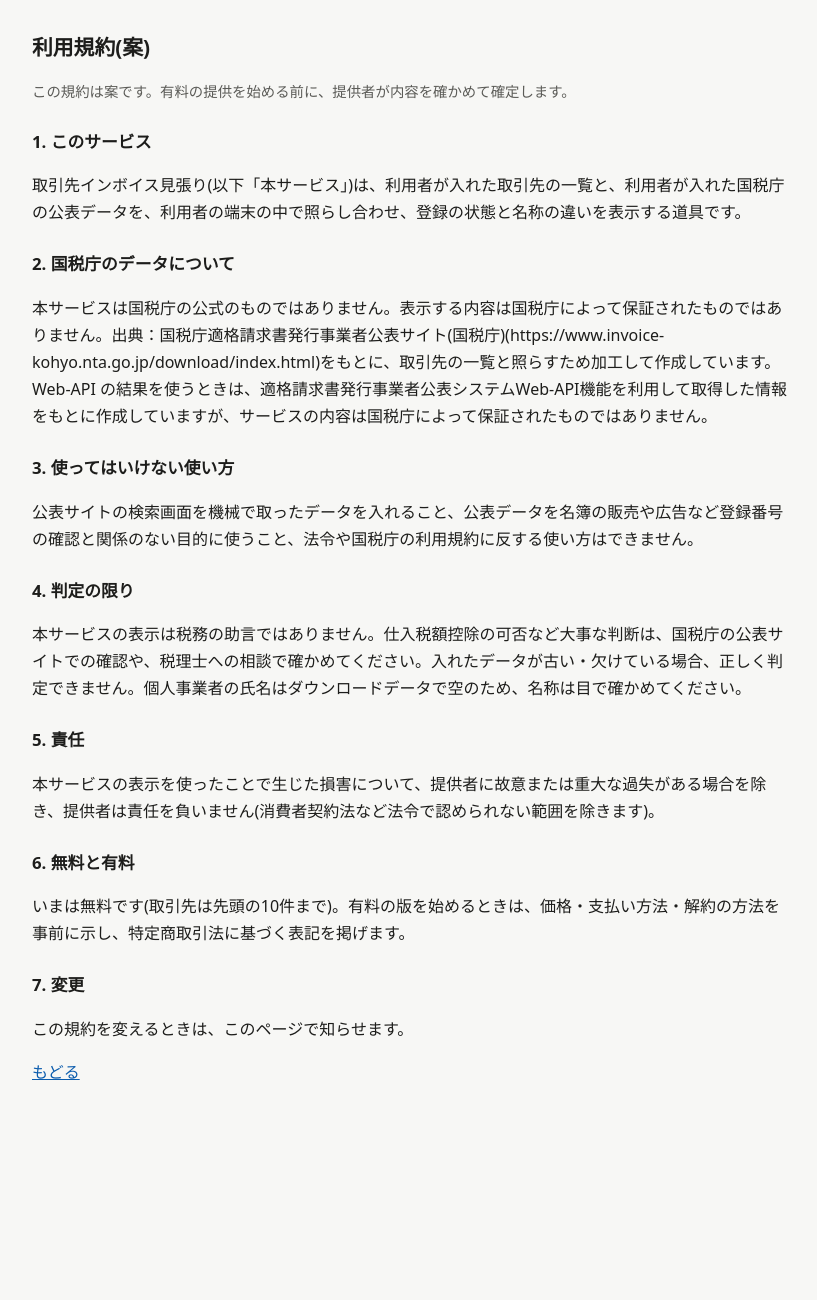
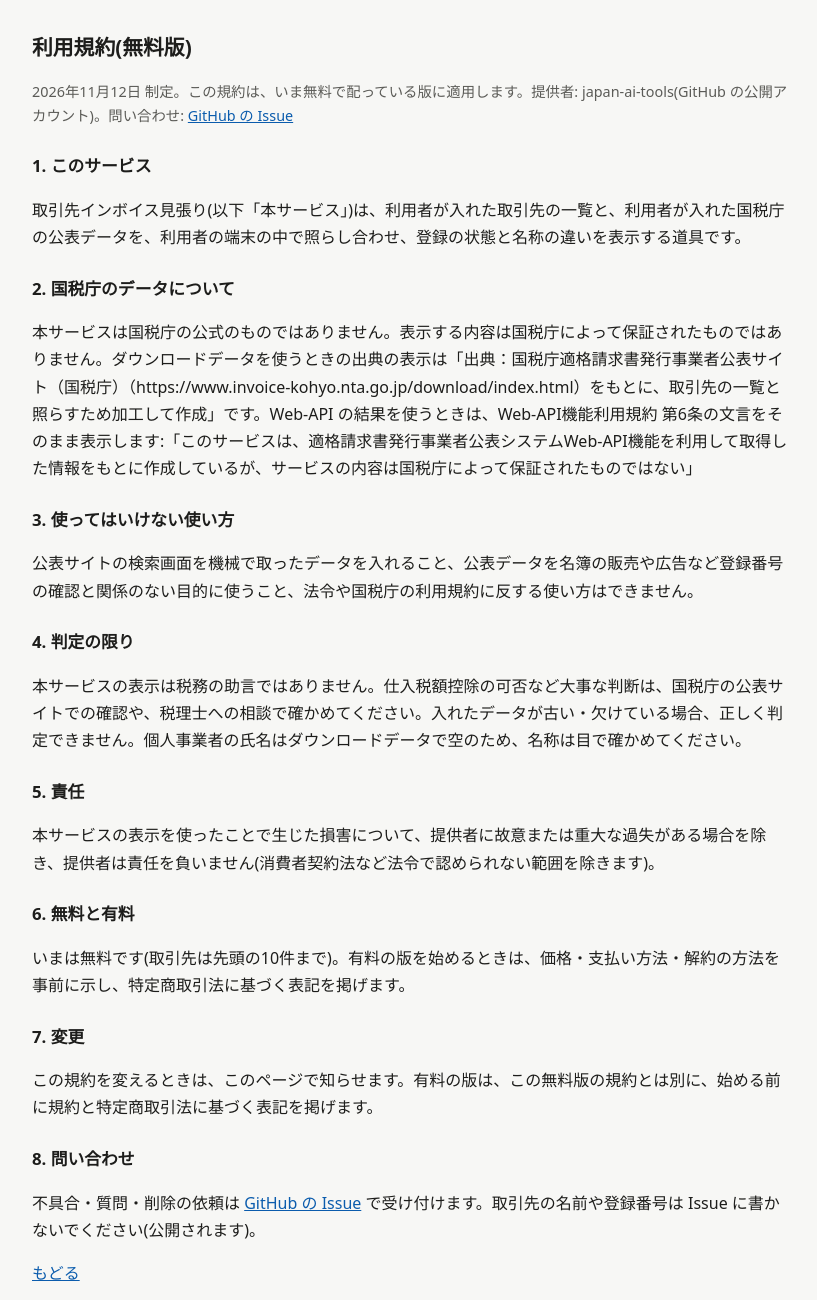
Before and after one commit to japan-ai-tools/invoice-watch, a plain HTML site: page web/terms.html in a window 1280 px wide. Shown: the whole page, without its empty margins (228-1045 px from the left). Before the commit the page ends 1118 px from the top, so only its background shows below. Drawn offline with Linux system fonts and the light colour scheme.

Commit message:
Update web/terms.html

```diff
--- a/web/terms.html
+++ b/web/terms.html
@@ -5,14 +5,15 @@
 <style>:root{--bg:#f7f7f5;--ink:#1d1d1b;--sub:#5b5b57;--accent:#0b5cad}@media (prefers-color-scheme: dark){:root{--bg:#161615;--ink:#ececea;--sub:#a9a9a4;--accent:#6aa8ec}}
 body{margin:0;background:var(--bg);color:var(--ink);font:16px/1.7 system-ui,"Hiragino Sans","Yu Gothic UI",sans-serif}main{max-width:760px;margin:0 auto;padding:16px}h1{font-size:1.3rem}h2{font-size:1.05rem;margin-top:1.4em}a{color:var(--accent)}.note{color:var(--sub);font-size:.9rem}</style>
 </head><body><main>
-<h1>利用規約(案)</h1>
-<p class="note">この規約は案です。有料の提供を始める前に、提供者が内容を確かめて確定します。</p>
+<h1>利用規約(無料版)</h1>
+<p class="note">2026年11月12日 制定。この規約は、いま無料で配っている版に適用します。提供者: japan-ai-tools(GitHub の公開アカウント)。問い合わせ: <a href="https://github.com/japan-ai-tools/invoice-watch/issues" rel="noopener">GitHub の Issue</a></p>
 <h2>1. このサービス</h2><p>取引先インボイス見張り(以下「本サービス」)は、利用者が入れた取引先の一覧と、利用者が入れた国税庁の公表データを、利用者の端末の中で照らし合わせ、登録の状態と名称の違いを表示する道具です。</p>
-<h2>2. 国税庁のデータについて</h2><p>本サービスは国税庁の公式のものではありません。表示する内容は国税庁によって保証されたものではありません。出典：国税庁適格請求書発行事業者公表サイト(国税庁)(https://www.invoice-kohyo.nta.go.jp/download/index.html)をもとに、取引先の一覧と照らすため加工して作成しています。Web-API の結果を使うときは、適格請求書発行事業者公表システムWeb-API機能を利用して取得した情報をもとに作成していますが、サービスの内容は国税庁によって保証されたものではありません。</p>
+<h2>2. 国税庁のデータについて</h2><p>本サービスは国税庁の公式のものではありません。表示する内容は国税庁によって保証されたものではありません。ダウンロードデータを使うときの出典の表示は「出典：国税庁適格請求書発行事業者公表サイト（国税庁）（https://www.invoice-kohyo.nta.go.jp/download/index.html）をもとに、取引先の一覧と照らすため加工して作成」です。Web-API の結果を使うときは、Web-API機能利用規約 第6条の文言をそのまま表示します:「このサービスは、適格請求書発行事業者公表システムWeb-API機能を利用して取得した情報をもとに作成しているが、サービスの内容は国税庁によって保証されたものではない」</p>
 <h2>3. 使ってはいけない使い方</h2><p>公表サイトの検索画面を機械で取ったデータを入れること、公表データを名簿の販売や広告など登録番号の確認と関係のない目的に使うこと、法令や国税庁の利用規約に反する使い方はできません。</p>
 <h2>4. 判定の限り</h2><p>本サービスの表示は税務の助言ではありません。仕入税額控除の可否など大事な判断は、国税庁の公表サイトでの確認や、税理士への相談で確かめてください。入れたデータが古い・欠けている場合、正しく判定できません。個人事業者の氏名はダウンロードデータで空のため、名称は目で確かめてください。</p>
 <h2>5. 責任</h2><p>本サービスの表示を使ったことで生じた損害について、提供者に故意または重大な過失がある場合を除き、提供者は責任を負いません(消費者契約法など法令で認められない範囲を除きます)。</p>
 <h2>6. 無料と有料</h2><p>いまは無料です(取引先は先頭の10件まで)。有料の版を始めるときは、価格・支払い方法・解約の方法を事前に示し、特定商取引法に基づく表記を掲げます。</p>
-<h2>7. 変更</h2><p>この規約を変えるときは、このページで知らせます。</p>
+<h2>7. 変更</h2><p>この規約を変えるときは、このページで知らせます。有料の版は、この無料版の規約とは別に、始める前に規約と特定商取引法に基づく表記を掲げます。</p>
+<h2>8. 問い合わせ</h2><p>不具合・質問・削除の依頼は <a href="https://github.com/japan-ai-tools/invoice-watch/issues" rel="noopener">GitHub の Issue</a> で受け付けます。取引先の名前や登録番号は Issue に書かないでください(公開されます)。</p>
 <p><a href="index.html">もどる</a></p>
 </main></body></html>
```
